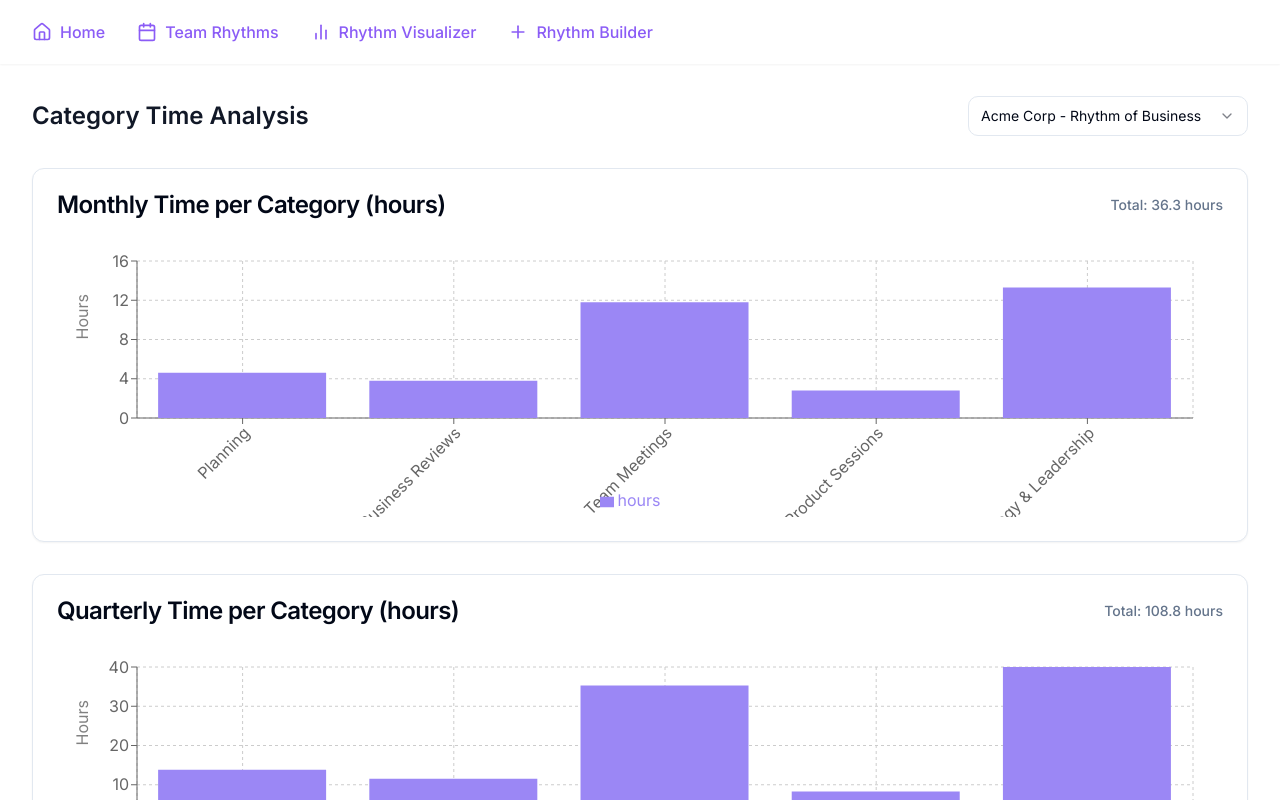
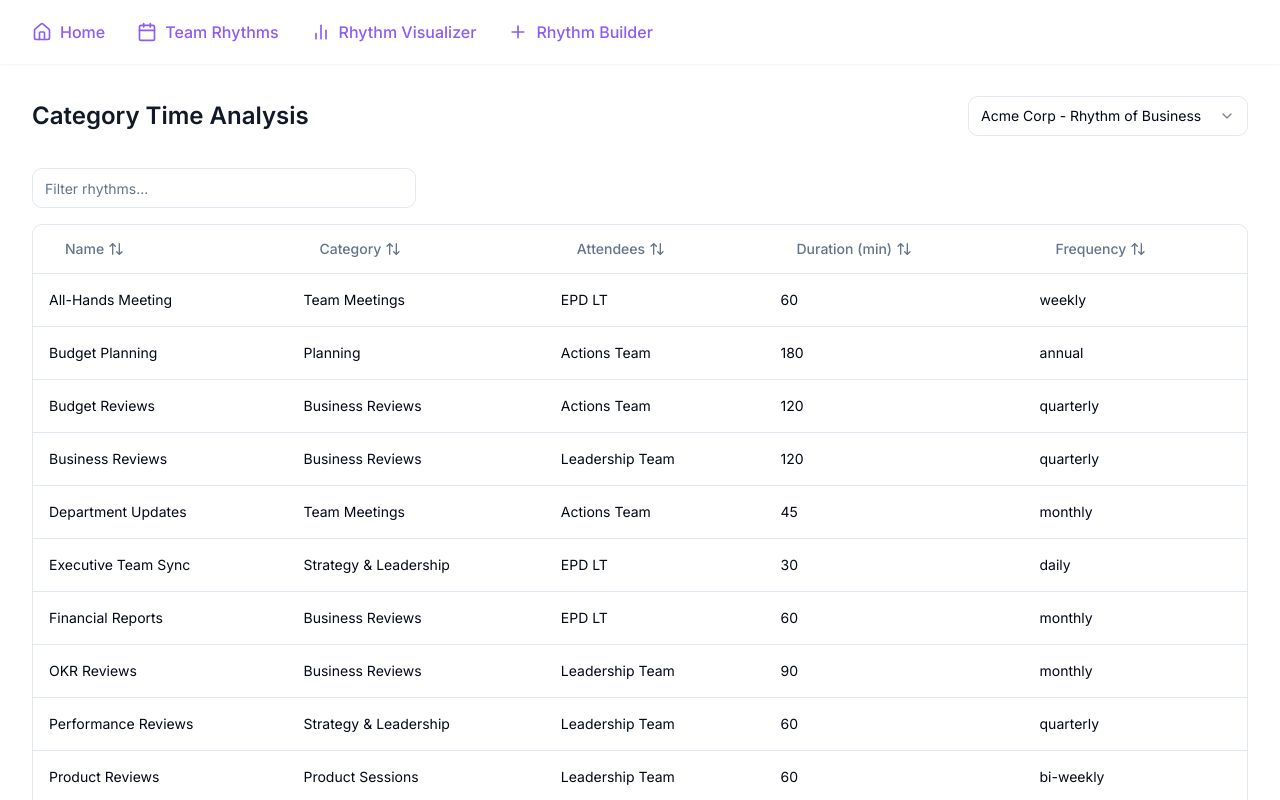
Before and after one commit to mattnigh/build-a-rhythm, a React (Vite) app: page /visualizer in a window 1280 px wide. Shown: the top 800 px of the page. Built offline with nearby package versions, Linux system fonts and the light colour scheme.

Commit message:
Add rhythm details table
Adds a sortable and filterable table to the top of the Rhythm Visualizer page, displaying detailed rhythm information.

```diff
--- a/src/pages/Visualizer.tsx
+++ b/src/pages/Visualizer.tsx
@@ -15,6 +15,14 @@ import {
   CardTitle,
 } from "@/components/ui/card";
 import {
+  Table,
+  TableBody,
+  TableCell,
+  TableHead,
+  TableHeader,
+  TableRow,
+} from "@/components/ui/table";
+import {
   BarChart,
   Bar,
   XAxis,
@@ -24,6 +32,17 @@ import {
   Legend,
   ResponsiveContainer,
 } from 'recharts';
+import { Input } from "@/components/ui/input";
+import { Button } from "@/components/ui/button";
+import { ArrowUpDown } from "lucide-react";
+
+interface RhythmDetail {
+  name: string;
+  category: string;
+  attendees: string;
+  duration: number;
+  frequency: string;
+}
 
 const getRhythmData = (content: string) => {
   const lines = content.split('\n');
@@ -44,6 +63,7 @@ const getRhythmData = (content: string) => {
       if (match) {
         currentSection.items.push({
           name: match[1].trim(),
+          category: currentSection.title,
           attendees: match[2].trim(),
           duration: parseInt(match[3]),
           frequency: match[4].trim(),
@@ -61,7 +81,7 @@ const getRhythmData = (content: string) => {
 const getFrequencyMultiplier = (frequency: string) => {
   switch (frequency.toLowerCase()) {
     case 'daily':
-      return { monthly: 20, quarterly: 60, annual: 240 }; // Assuming 20 working days per month
+      return { monthly: 20, quarterly: 60, annual: 240 };
     case 'weekly':
       return { monthly: 4, quarterly: 12, annual: 48 };
     case 'bi-weekly':
@@ -73,7 +93,7 @@ const getFrequencyMultiplier = (frequency: string) => {
     case 'annual':
       return { monthly: 1/12, quarterly: 1/4, annual: 1 };
     case 'ad hoc':
-      return { monthly: 1/2, quarterly: 1.5, annual: 6 }; // Assuming ad hoc meetings happen roughly 6 times a year
+      return { monthly: 1/2, quarterly: 1.5, annual: 6 };
     default:
       return { monthly: 0, quarterly: 0, annual: 0 };
   }
@@ -93,7 +113,6 @@ const calculateTimeMetrics = (rhythmData: any[]) => {
       const multipliers = getFrequencyMultiplier(item.frequency);
       const duration = item.duration;
 
-      // Initialize category if it doesn't exist
       ['monthly', 'quarterly', 'annual'].forEach(period => {
         if (!categoryTimes[period][category]) {
           categoryTimes[period][category] = 0;
@@ -103,7 +122,6 @@ const calculateTimeMetrics = (rhythmData: any[]) => {
     });
   });
 
-  // Convert minutes to hours and calculate totals
   const calculatePeriodData = (periodTimes: Record<string, number>) => {
     const data = Object.entries(periodTimes).map(([name, minutes]) => ({
       name,
@@ -153,6 +171,9 @@ const TimeChart = ({ data, title, total }: { data: any[], title: string, total:
 
 const Visualizer = () => {
   const [selectedOrgId, setSelectedOrgId] = useState<string>(organizations[0].id);
+  const [filterValue, setFilterValue] = useState("");
+  const [sortColumn, setSortColumn] = useState<keyof RhythmDetail>("name");
+  const [sortDirection, setSortDirection] = useState<"asc" | "desc">("asc");
 
   const selectedOrg = organizations.find(org => org.id === selectedOrgId);
   const rhythmData = selectedOrg ? getRhythmData(selectedOrg.content) : [];
@@ -162,6 +183,49 @@ const Visualizer = () => {
     const lines = content.split('\n');
     const headerLine = lines.find(line => line.startsWith('# '));
     return headerLine ? headerLine.replace('# ', '') : "Rhythm Visualizer";
+  };
+
+  const allRhythms = useMemo(() => {
+    return rhythmData.flatMap(section => section.items);
+  }, [rhythmData]);
+
+  const filteredAndSortedRhythms = useMemo(() => {
+    let filtered = allRhythms;
+
+    if (filterValue) {
+      const lowerFilter = filterValue.toLowerCase();
+      filtered = filtered.filter(rhythm =>
+        rhythm.name.toLowerCase().includes(lowerFilter) ||
+        rhythm.category.toLowerCase().includes(lowerFilter) ||
+        rhythm.attendees.toLowerCase().includes(lowerFilter) ||
+        rhythm.frequency.toLowerCase().includes(lowerFilter) ||
+        rhythm.duration.toString().includes(lowerFilter)
+      );
+    }
+
+    return filtered.sort((a, b) => {
+      const aValue = a[sortColumn];
+      const bValue = b[sortColumn];
+
+      if (typeof aValue === 'number' && typeof bValue === 'number') {
+        return sortDirection === 'asc' ? aValue - bValue : bValue - aValue;
+      }
+
+      const aString = String(aValue).toLowerCase();
+      const bString = String(bValue).toLowerCase();
+      return sortDirection === 'asc'
+        ? aString.localeCompare(bString)
+        : bString.localeCompare(aString);
+    });
+  }, [allRhythms, filterValue, sortColumn, sortDirection]);
+
+  const handleSort = (column: keyof RhythmDetail) => {
+    if (sortColumn === column) {
+      setSortDirection(sortDirection === 'asc' ? 'desc' : 'asc');
+    } else {
+      setSortColumn(column);
+      setSortDirection('asc');
+    }
   };
 
   return (
@@ -183,6 +247,86 @@ const Visualizer = () => {
             ))}
           </SelectContent>
         </Select>
+      </div>
+
+      <div className="mb-8">
+        <div className="mb-4">
+          <Input
+            placeholder="Filter rhythms..."
+            value={filterValue}
+            onChange={(e) => setFilterValue(e.target.value)}
+            className="max-w-sm"
+          />
+        </div>
+        <div className="rounded-md border">
+          <Table>
+            <TableHeader>
+              <TableRow>
+                <TableHead>
+                  <Button
+                    variant="ghost"
+                    onClick={() => handleSort('name')}
+                    className="h-8 flex items-center gap-1"
+                  >
+                    Name
+                    <ArrowUpDown className="h-4 w-4" />
+                  </Button>
+                </TableHead>
+                <TableHead>
+                  <Button
+                    variant="ghost"
+                    onClick={() => handleSort('category')}
+                    className="h-8 flex items-center gap-1"
+                  >
+                    Category
+                    <ArrowUpDown className="h-4 w-4" />
+                  </Button>
+                </TableHead>
+                <TableHead>
+                  <Button
+                    variant="ghost"
+                    onClick={() => handleSort('attendees')}
+                    className="h-8 flex items-center gap-1"
+                  >
+                    Attendees
+                    <ArrowUpDown className="h-4 w-4" />
+                  </Button>
+                </TableHead>
+                <TableHead>
+                  <Button
+                    variant="ghost"
+                    onClick={() => handleSort('duration')}
+                    className="h-8 flex items-center gap-1"
+                  >
+                    Duration (min)
+                    <ArrowUpDown className="h-4 w-4" />
+                  </Button>
+                </TableHead>
+                <TableHead>
+                  <Button
+                    variant="ghost"
+                    onClick={() => handleSort('frequency')}
+                    className="h-8 flex items-center gap-1"
+                  >
+                    Frequency
+                    <ArrowUpDown className="h-4 w-4" />
+                  </Button>
+                </TableHead>
+              </TableRow>
+            </TableHeader>
+            <TableBody>
+              {filteredAndSortedRhythms.map((rhythm, index) => (
+                <TableRow key={index}>
+                  <TableCell>{rhythm.name}</TableCell>
+                  <TableCell>{rhythm.category}</TableCell>
+                  <TableCell>{rhythm.attendees}</TableCell>
+                  <TableCell>{rhythm.duration}</TableCell>
+                  <TableCell>{rhythm.frequency}</TableCell>
+                </TableRow>
+              ))}
+            </TableBody>
+          </Table>
+        </div>
       </div>
 
       <div className="grid grid-cols-1 gap-8">
```
